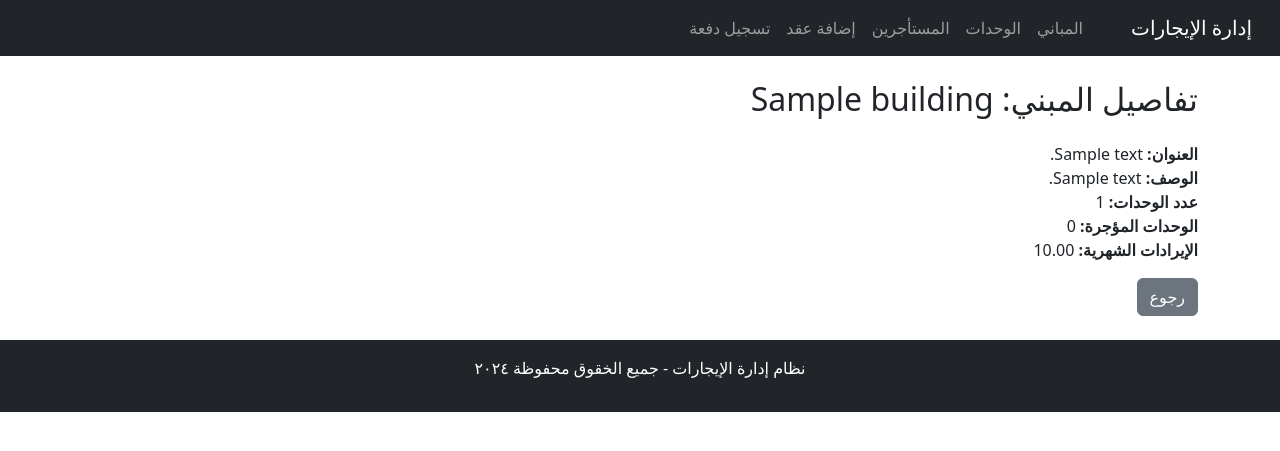
After one commit to Rashidalabri0803/realestatemanagement, a Django app: template rental_management/templates/buildings/building_detail.html in a window 1280 px wide. The commit adds this page. Shown: the top 451 px of the page. Run offline with Django 5.2, Linux system fonts and the light colour scheme; the template is opened without the code that fills it: values that come from a table or form of the project are taken from there, others are empty; tables that the repository leaves empty hold one stand-in row (values such as "Sample post"); parts of the project's set-up code (start-up, migrations or seed data) failed here and were passed over.

Commit message:
building

```diff
--- a/rental_management/templates/base.html
+++ b/rental_management/templates/base.html
@@ -16,12 +16,11 @@
         </button>
         <div class="collapse navbar-collapse" id="navbarNav">
             <ul class="navbar-nav">
-                <li class="nav-item"><a class="nav-link" href="{% url 'building-list' %}">المباني</a></li>
-                <li class="nav-item"><a class="nav-link" href="{% url 'unit-list' %}">الوحدات</a></li>
+                <li class="nav-item"><a class="nav-link" href="/buildings/">المباني</a></li>
+                <li class="nav-item"><a class="nav-link" href="/units/">الوحدات</a></li>
                 <li class="nav-item"><a class="nav-link" href="">المستأجرين</a></li>
-                <li class="nav-item"><a class="nav-link" href="">العقود</a></li>
-                <li class="nav-item"><a class="nav-link" href="">الصيانة</a></li>
-                <li class="nav-item"><a class="nav-link" href="">الاشعارات</a>
+                <li class="nav-item"><a class="nav-link" href="/contracts/create/">إضافة عقد</a></li>
+                <li class="nav-item"><a class="nav-link" href="/payments/create/">تسجيل دفعة</a></li>
             </ul>
         </div>
         </div>
@@ -30,8 +29,8 @@
         {% block content %}
         {% endblock %}
     </div>
-    <footer class="text-center mt-4">
-            <p>جميع الحقوق محفوظة &copy; 2024</p>
+    <footer class="bg-dark text-white text-center py-3">
+            <p>نظام إدارة الإيجارات - جميع الخقوق محفوظة ٢٠٢٤ </p>
     </footer>
     <script src="https://cdn.jsdelivr.net/npm/bootstrap@5.3.2/dist/js/bootstrap.bundle.min.js"></script>
     <script src="{% static 'js/main.js' %}"></script>
--- /dev/null
+++ b/rental_management/templates/buildings/building_detail.html
@@ -0,0 +1,15 @@
+{% extends 'base.html' %}
+
+{% block title %}تفاصيل المبني{% endblock %}
+
+{% block content %}
+<h2 class="mb-4">تفاصيل المبني: {{ building.name }}</h2>
+<p>
+    <strong>العنوان:</strong> {{ building.address }}<br>
+    <strong>الوصف:</strong> {{ building.description }}<br>
+    <strong>عدد الوحدات:</strong> {{ building.total_units }}<br>
+    <strong>الوحدات المؤجرة:</strong> {{ building.rented_units }}<br>
+    <strong>الإيرادات الشهرية:</strong> {{ building.monthly_income }}
+</p>
+<a href="/buildings/" class="btn btn-secondary">رجوع</a>
+{% endblock %}
```
Also changed, not shown: rental_management/templates/buildings/building_form.html (+3 -4 lines), rental_management/templates/buildings/building_list.html (+12 -14 lines), rental_management/templates/buildings/detail.html (added).
